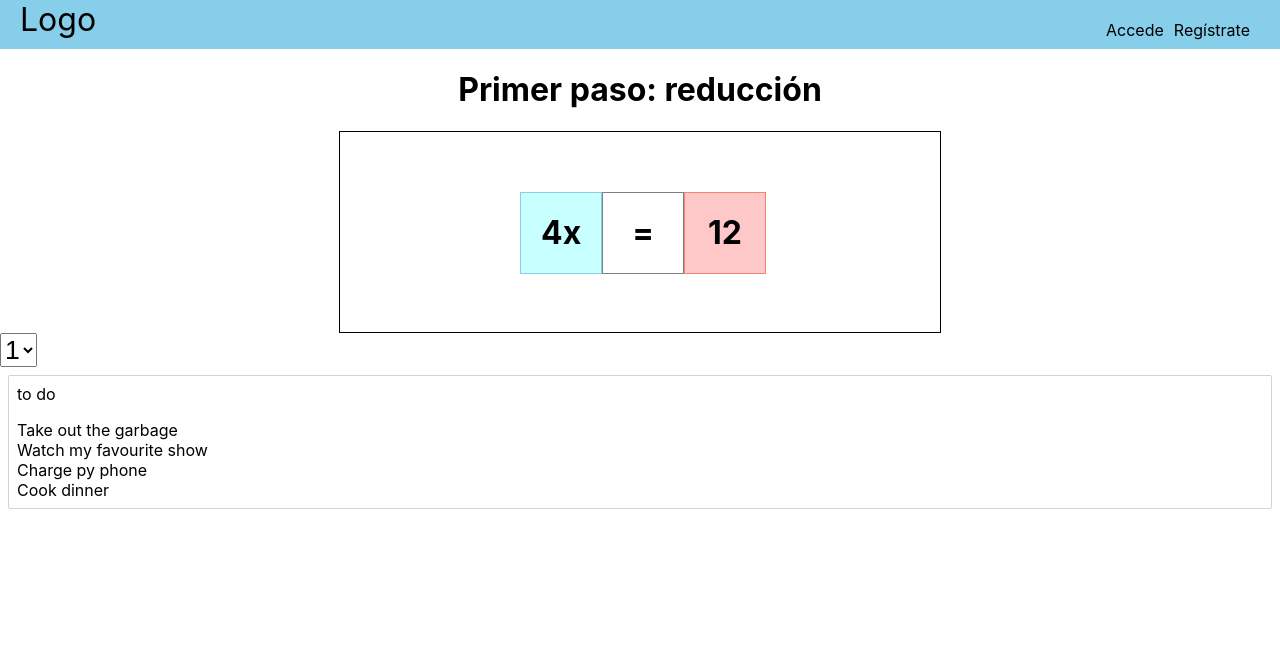
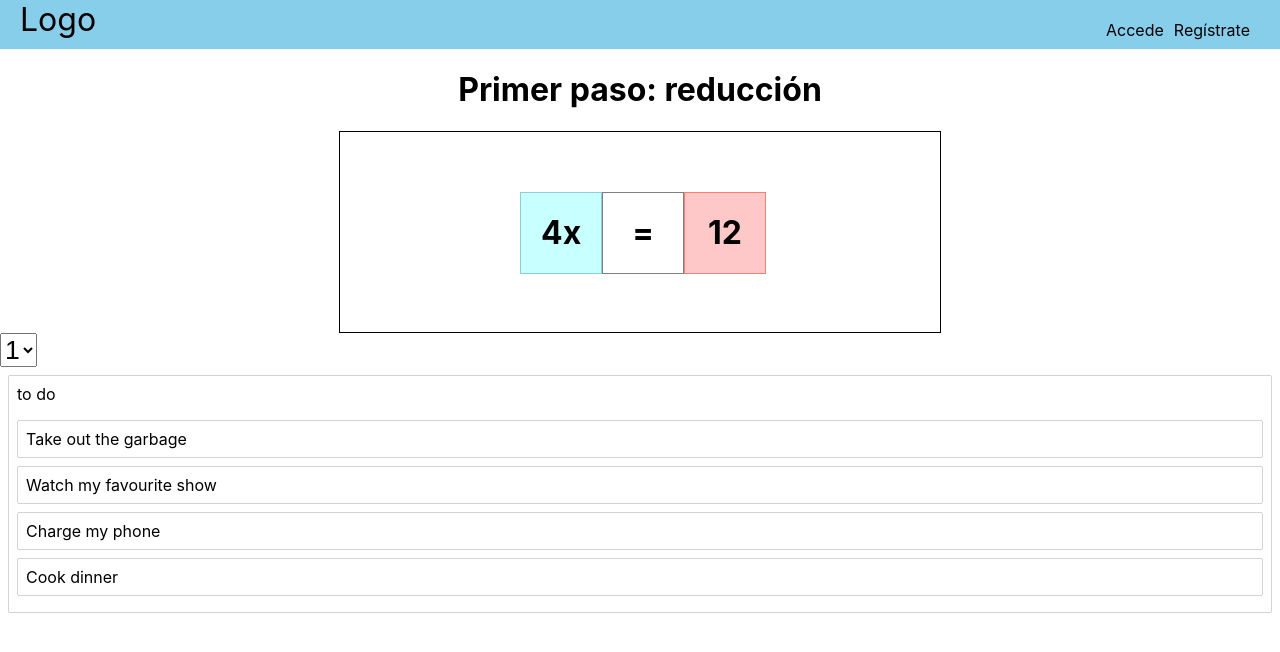
Before and after one commit to chopinex/ecuaciones, a React (Create React App) app: page / in a window 1280 px wide. Shown: the top 652 px of the page. Built offline with nearby package versions, Linux system fonts and the light colour scheme.

Commit message:
D&D tested Signed-off-by: chopinex <arnariv@gmail.com>

```diff
--- a/src/components/Principal/Column.js
+++ b/src/components/Principal/Column.js
@@ -1,12 +1,19 @@
 import React from 'react'
+import {Droppable} from 'react-beautiful-dnd'
 import './Column.css'
+import Task from './Task'
 
 const Column = (props) =>{
     return (
         <div className="col-container">
             <div className="col-title">{props.column.title}</div>
-            <div className="task-list">{props.tasks.map(task =>
-                <div className="task" key={task.id}>{task.content}</div>)}</div>
+            <Droppable droppableId={props.column.id}>
+            {(provided) => (<div className="task-list" ref={provided.innerRef} {...provided.droppableProps}>
+                {props.tasks.map((task,index) =>
+                <Task key={task.id} task={task} index={index}/>)}
+                {provided.placeholder}
+            </div>)}
+            </Droppable>
         </div>
         )
 }
--- a/src/components/Principal/Principal.js
+++ b/src/components/Principal/Principal.js
@@ -1,6 +1,7 @@
 import React,{useState} from 'react'
 import { useSpring, animated } from '@react-spring/web'
 import { useDrag } from '@use-gesture/react'
+import {DragDropContext} from 'react-beautiful-dnd'
 import './Principal.css'
 import Column from './Column'
 
@@ -12,7 +13,7 @@ const Principal = () =>{
         tasks: {
             'task-1' : { id: 'task-1', content: 'Take out the garbage'},
             'task-2' : { id: 'task-2', content: 'Watch my favourite show'},
-            'task-3' : { id: 'task-3', content: 'Charge py phone'},
+            'task-3' : { id: 'task-3', content: 'Charge my phone'},
             'task-4' : { id: 'task-4', content: 'Cook dinner'},
         },
         columns:{
@@ -33,6 +34,10 @@ const Principal = () =>{
     }
 
     const [data,setData] = useState(initialData)
+
+    const dragEnd = (result) =>{
+
+    }
 
     if(nivel===1){
         return(
@@ -55,7 +60,9 @@ const Principal = () =>{
                             const column = data.columns[columnId];
                             const tasks =column.taskIds.map(taskId => data.tasks[taskId])
 
-                            return <Column key={column.id} column={column} tasks={tasks} />;
+                            return (<DragDropContext onDragEnd={dragEnd}>
+                                <Column key={column.id} column={column} tasks={tasks} />
+                                </DragDropContext>);
                         })
                      }
                  </div>
--- /dev/null
+++ b/src/components/Principal/Task.css
@@ -0,0 +1,7 @@
+.task{
+    border: 1px solid lightgrey;
+    border-radius: 2px;
+    padding:  8px;
+    margin-bottom: 8px;
+    background-color: white;
+}
--- /dev/null
+++ b/src/components/Principal/Task.js
@@ -0,0 +1,18 @@
+import React from 'react'
+import {Draggable} from 'react-beautiful-dnd'
+import './Task.css'
+
+const Task = (props) =>{
+	return (
+		<Draggable draggableId={props.task.id} index={props.index}>
+			{(provided) => (<div className="task"
+			 ref={provided.innerRef}
+			{...provided.draggableProps}
+			{...provided.dragHandleProps}>
+				{props.task.content}
+			</div>)}
+		</Draggable>
+		)
+}
+
+export default Task;
```
